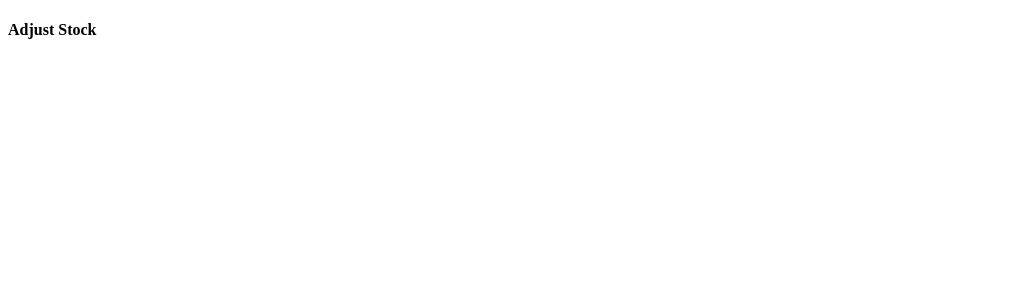
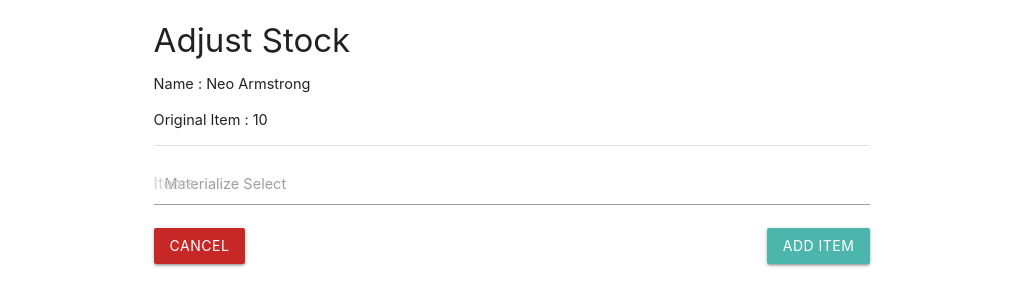
Before and after one commit to badgooooor/check-stock, an Electron app: page browser/adjStock.html in a window 1024 px wide. Drawn offline with nearby package versions, Linux system fonts and the light colour scheme.

Commit message:
:lipstick: Add UI in 'stock changes' window

```diff
--- a/browser/adjStock.html
+++ b/browser/adjStock.html
@@ -2,8 +2,32 @@
 <html>
   <head>
     <title>Adjust Stock</title>
+    <link rel="stylesheet" href="https://cdnjs.cloudflare.com/ajax/libs/materialize/1.0.0/css/materialize.min.css">
   </head>
   <body>
-    <h4>Adjust Stock</h4>
+    <div class="container">
+      <h4>Adjust Stock</h4>
+      <p>Name : Neo Armstrong</p>
+      <p>Original Item : 10</p>
+      <div class="divider"></div>
+      <form>
+        <div class="input-field col s3">
+          <select>
+            <option value="" disabled selected>Choose log</option>
+            <option value="1">IN</option>
+            <option value="2">OUT</option>
+          </select>
+          <label>Materialize Select</label>
+        </div>
+        <div class="input-field col s9">
+          <input placeholder="Items" id="quantity" type="text" class="validate">
+        </div>
+      </form>
+
+      <div>
+          <button class="btn left red darken-3 waves-effect waves-light" type="submit">Cancel</button>
+          <button class="btn right teal lighten-2 waves-effect waves-light" type="submit">Add Item</button>
+      </div>
+    </div>
   </body>
 </html>
```
